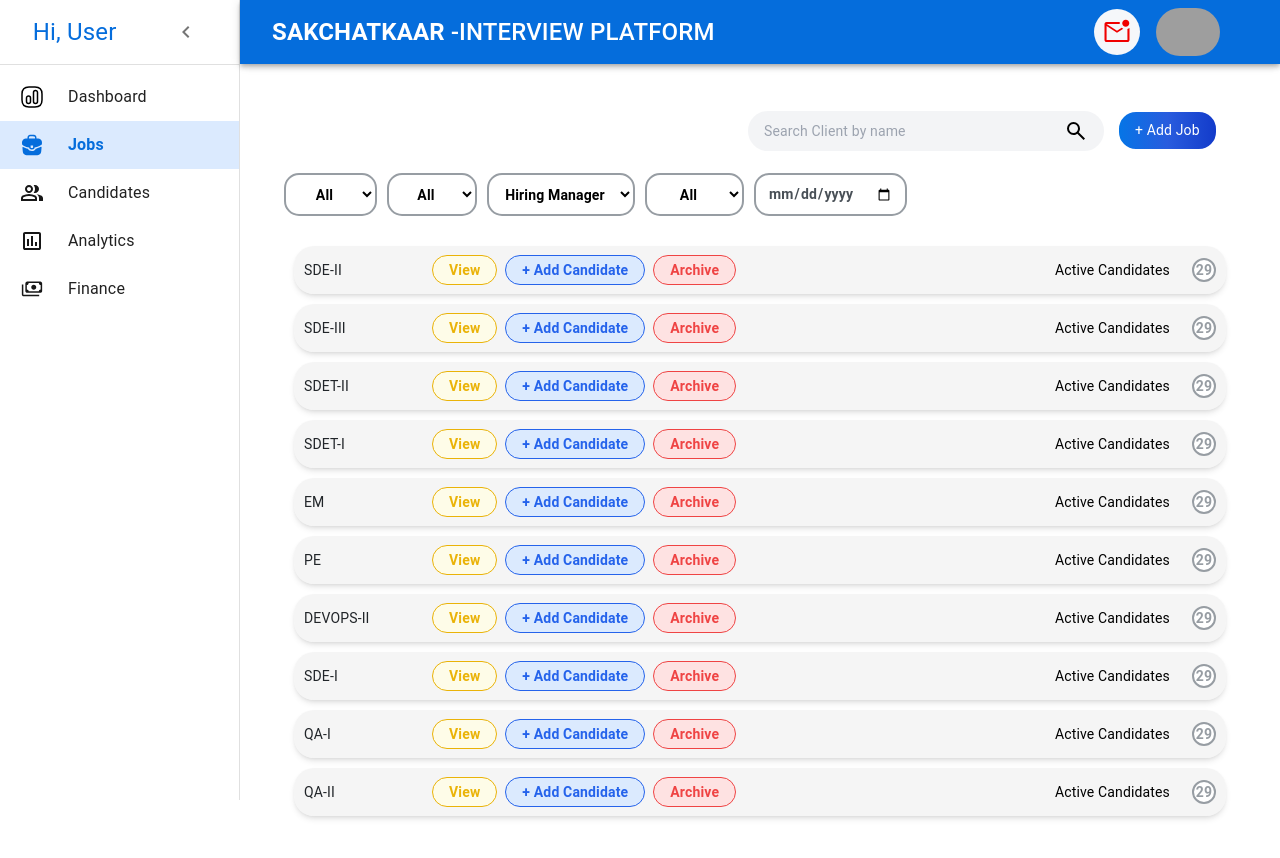
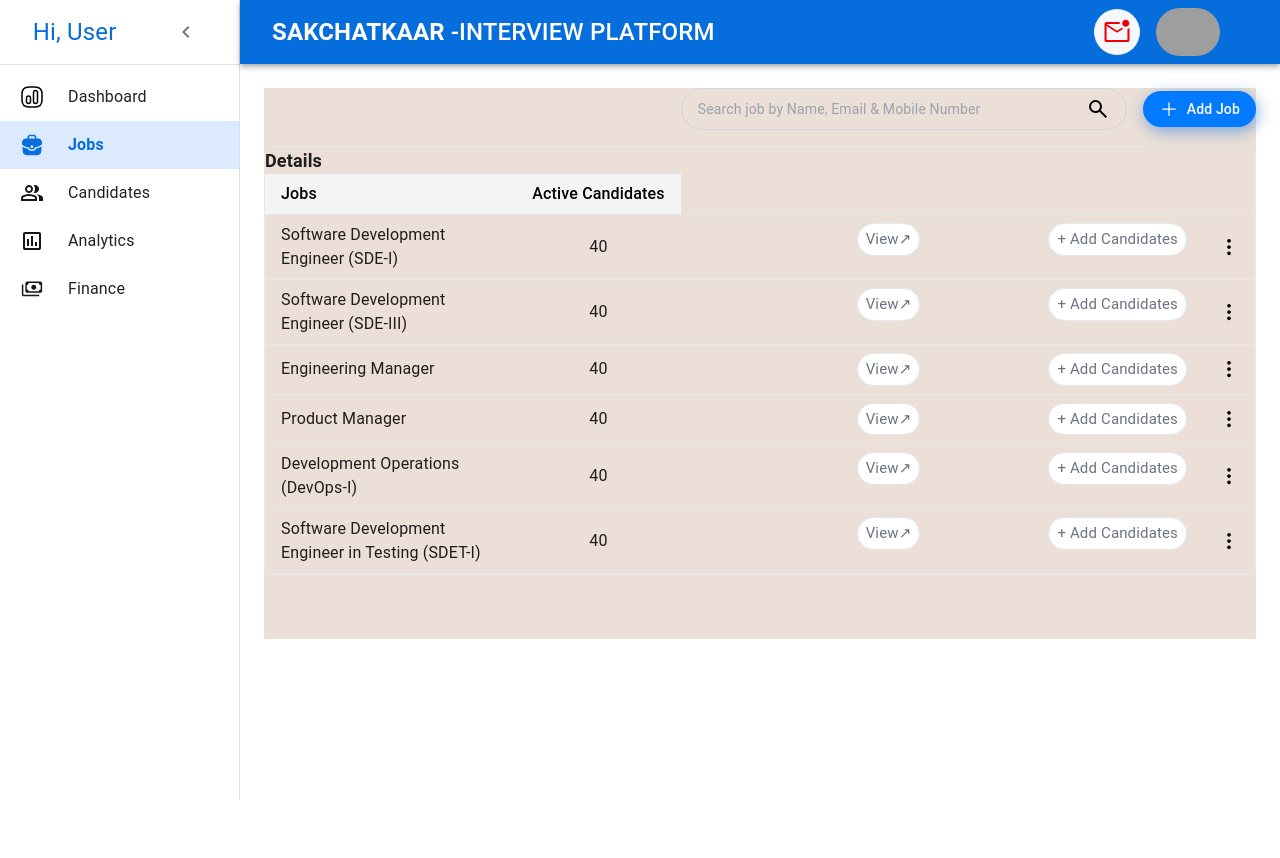
Before and after one commit to Roshan8319/Interview-Front, a React (Vite) app in the folder Frontend/: page /client/jobs in a window 1280 px wide. Shown: the top 858 px of the page. After the commit the page ends 800 px from the top, so only its background shows below. Built offline with nearby package versions, Linux system fonts and the light colour scheme; grey boxes are pictures that could not be loaded.

Commit message:
jobs table is updated

```diff
--- a/Frontend/src/Components/Client/InterviewPlatform/VerticalNavigationLinks/Jobs.jsx
+++ b/Frontend/src/Components/Client/InterviewPlatform/VerticalNavigationLinks/Jobs.jsx
@@ -1,150 +1,7 @@
 import React, { useState } from 'react';
 import { useLocation, useNavigate } from 'react-router-dom';
 
-const styles = {
-  body: {
-    fontFamily: 'Roboto, sans-serif',
-    margin: 0,
-    padding: '20px',
-    backgroundColor: '#fff',
-    color: '#212529',
-  },
-  header: {
-    display: 'flex',
-    justifyContent: 'flex-end',
-    alignItems: 'center',
-    gap: '10px',
-    marginBottom: '20px',
-  },
-  searchBar: {
-    display: 'flex',
-    alignItems: 'center',
-    backgroundColor: '#f0f0f0',
-    borderRadius: '20px',
-    padding: '8px 16px',
-    width: '300px',
-  },
-  searchInput: {
-    flex: 1,
-    border: 'none',
-    backgroundColor: 'transparent',
-    outline: 'none',
-    fontSize: '14px',
-    color: '#495057',
-  },
-  addJobButton: {
-    display: 'flex',
-    alignItems: 'center',
-    justifyContent: 'center',
-    backgroundColor: '#007AFF',
-    color: '#fff',
-    padding: '8px 16px',
-    borderRadius: '20px',
-    fontSize: '14px',
-    cursor: 'pointer',
-  },
-  filters: {
-    display: 'flex',
-    gap: '10px',
-    marginBottom: '20px',
-  },
-  select: {
-    fontWeight: '600',
-    padding: '8px 12px',
-    border: '2px solid #979DA3',
-    borderRadius: '15px',
-    fontSize: '14px',
-    color: '#000',
-    backgroundColor: '#fff',
-    cursor: 'pointer',
-  },
-  input: {
-    padding: '8px 12px',
-    border: '2px solid #979DA3',
-    borderRadius: '15px',
-    fontSize: '14px',
-    color: '#495057',
-    backgroundColor: '#fff',
-    cursor: 'pointer',
-    fontWeight: '600',
-  },
-  table: {
-    width: '100%',
-    borderCollapse: 'separate',
-    borderSpacing: '0 5px',
-    backgroundColor: '#fff',
-    borderRadius: '8px',
-    overflow: 'hidden',
-    padding: '10px',
-  },
-  row: {
-    backgroundColor: '#EBEBEB80',
-    borderRadius: '20px',
-    boxShadow: '0 2px 4px rgba(0, 0, 0, 0.1)',
-    display: 'flex',
-    alignItems: 'center',
-    justifyContent: 'space-between',
-    marginBottom: '10px',
-    padding: '10px 20px',
-    gap: '10px',
-    fontWeight: '600',
-  },
-  nameColumn: {
-    display: 'flex',
-    alignItems: 'center',
-    width: '150px',
-    textAlign: 'left',
-    gap: '10px',
-  },
-  circle: {
-    width: '24px',
-    height: '24px',
-    borderRadius: '50%',
-    backgroundColor: '#979797',
-    color: '#fff',
-    display: 'flex',
-    alignItems: 'center',
-    justifyContent: 'center',
-    fontSize: '14px',
-    fontWeight: '600',
-  },
-  btnGroup: {
-    display: 'flex',
-    gap: '10px',
-    transform: 'translateX(-30px)',
-  },
-  btn: {
-    padding: '6px 16px',
-    fontSize: '14px',
-    color: 'black',
-    backgroundColor: '#E8DEF8',
-    border: 'none',
-    borderRadius: '20px',
-    cursor: 'pointer',
-    transition: 'background-color 0.2s',
-  },
-  btnArchive: {
-    backgroundColor: '#FF0000',
-    color: 'black',
-    border: '1px solid black',
-  },
-  badgeContainer: {
-    display: 'flex',
-    alignItems: 'center',
-    gap: '10px',
-    marginLeft: 'auto',
-  },
-  badge: {
-    padding: '6px 12px',
-    fontSize: '16px',
-    borderRadius: '20px',
-    fontWeight: '600',
-    color: '#495057',
-    textAlign: 'center',
-    display: 'inline-block',
-    minWidth: '120px',
-  },
-};
+
 
 const Jobs = () => {
   const [isModalOpen, setIsModalOpen] = useState(false); // Modal state
@@ -162,6 +19,14 @@ const Jobs = () => {
     'QA-I',
     'QA-II',
   ];
+  const jobData = [
+  { title: "Software Development Engineer (SDE-I)", candidates: 40 },
+  { title: "Software Development Engineer (SDE-III)", candidates: 40 },
+  { title: "Engineering Manager", candidates: 40 },
+  { title: "Product Manager", candidates: 40 },
+  { title: "Development Operations (DevOps-I)", candidates: 40 },
+  { title: "Software Development Engineer in Testing (SDET-I)", candidates: 40 },
+];
 
   const handleArchiveClick = () => {
     setIsModalOpen(true);
@@ -172,140 +37,109 @@ const Jobs = () => {
   };
 
   return (
-    <div style={styles.body} className='text-[14px]' >
-      <div style={styles.header}>
-      <div className="flex items-center border-2 border-white bg-gray-100 rounded-full px-4 py-2 w-[360px] hover:border-2 hover:border-blue-500  ">
+    <div className='w-[100%] h-[100%] bg-[#EBDFD7] ' >
+    <div className='flex flex-col gap-y-4'>
+      <div className='' >
+        <div className="flex flex-col w-full justify-end sm:flex-row sm:items-center sm:space-x-4 space-y-4 sm:space-y-0 ml-auto">
+          {/* Search Input */}
+          <div className="flex items-center rounded-full px-4 py-2 w-[446px] border-gray-300 border focus-within:border-blue-700">
             <input
               type="text"
-              placeholder="Search Client by name"
+              placeholder="Search job by Name, Email & Mobile Number"
               className="flex-1 bg-transparent text-gray-600 outline-none text-sm"
             />
-            <svg xmlns="http://www.w3.org/2000/svg" height="24px" viewBox="0 -960 960 960" width="24px" fill="#000000"><path d="M784-120 532-372q-30 24-69 38t-83 14q-109 0-184.5-75.5T120-580q0-109 75.5-184.5T380-840q109 0 184.5 75.5T640-580q0 44-14 83t-38 69l252 252-56 56ZM380-400q75 0 127.5-52.5T560-580q0-75-52.5-127.5T380-760q-75 0-127.5 52.5T200-580q0 75 52.5 127.5T380-400Z" /></svg>
+            <svg
+              xmlns="http://www.w3.org/2000/svg"
+              height="24px"
+              viewBox="0 -960 960 960"
+              width="24px"
+              fill="#000000"
+            >
+              <path d="M784-120 532-372q-30 24-69 38t-83 14q-109 0-184.5-75.5T120-580q0-109 75.5-184.5T380-840q109 0 184.5 75.5T640-580q0 44-14 83t-38 69l252 252-56 56ZM380-400q75 0 127.5-52.5T560-580q0-75-52.5-127.5T380-760q-75 0-127.5 52.5T200-580q0 75 52.5 127.5T380-400Z" />
+            </svg>
           </div>
-        <div className=' h-[45px] w-[120px] flex items-center ' >
-        <button
-          className=' border-[3px] border-white bg-gradient-to-r bg-from-[#0575E6]-via-[#295cde]-to-[#133bca] hover:border-[3px] hover:border-blue-500 hover:bg-gradient-to-r from-[#0575E6] via-[#295cde] to-[#133bca]  '
-          style={styles.addJobButton}
-          onClick={() => navigate(`${location.pathname}/addjob`)}
-        >
-         + Add Job
-        </button>
+
+
+
+          {/* Add Client Button */}
+          <button
+            className="flex items-center justify-center space-x-2 bg-[#007AFF] text-white px-4 py-2 rounded-full text-sm font-medium w-full sm:w-auto shadow-[2px_4px_15px_rgba(5,109,220,0.5)]"
+            onClick={() => navigate(`${location.pathname}/addcandidate`)}>
+            <svg
+              xmlns="http://www.w3.org/2000/svg"
+              fill="none"
+              viewBox="0 0 24 24"
+              strokeWidth="1.5"
+              stroke="currentColor"
+              className="h-5 w-5"
+            >
+              <path
+                strokeLinecap="round"
+                strokeLinejoin="round"
+                d="M12 4.5v15m7.5-7.5h-15"
+              />
+            </svg>
+            <span> Add Job</span>
+          </button>
         </div>
       </div>
 
-      <div style={styles.filters}>
-        <select style={styles.select}  className='text-center  ' >
-          <option value="ALL">All</option>
-          <option value="SDE-II">SDE-II</option>
-          <option value="SDE-III">SDE-III</option>
-        </select>
-        <select style={styles.select}  className='text-center' >
-          <option value="ALL">All</option>
-          <option value="User">User</option>
-          <option value="Admin">Admin</option>
-        </select>
-        <select style={styles.select}  className='text-center' >
-          <option value="Hiring Manager">Hiring Manager</option>
-        </select>
-        <select style={styles.select} className='text-center' >
-          <option value="ALL">All</option>
-          <option value="Active">Active</option>
-          <option value="Inactive">Inactive</option>
-        </select>
-        <input type="date" style={styles.input} className='text-black' />
+
+
+
+
+
+
+      <div className=' w-[100%] bg-[] border rounded-lg ' >
+        <div>
+          <div className='font-bold text-[18px] ' >Details</div>
+          <div>
+            <table className='w-[100%] h-[100%] ' >
+            <thead>
+              <tr className="border-b bg-gray-100">
+                <th className="py-2 px-4 max-w-max text-start font-medium text-black ">Jobs</th>
+                <th className="py-2 px-4 max-w-max font-medium text-black whitespace-nowrap ">Active Candidates</th>
+
+              </tr>
+            </thead>
+            <tbody>
+              {jobData.map((job, index) => (
+                <tr key={index} className="border-b">
+                  <td className=" py-2 px-4 max-w-max text-start ">{job.title}</td>
+                  <td className=" py-2 px-4 max-w-max text-center ">{job.candidates}</td>
+                  <td className=" py-2 px-4 max-w-max flex gap-32 ml-40 ">
+                    <button >
+                      <div className='bg-white px-2 py-1 border rounded-full text-[15px] text-gray-500 ' >
+                      View↗
+                      </div>
+                    </button>
+                    <button > <div className='bg-white px-2 py-1 border rounded-full text-[15px] text-gray-500 whitespace-nowrap ' > + Add Candidates </div></button>
+                  </td>
+                  <td className='py-2 px-4 max-w-max text-center ml-[50%] ' >
+                    <svg fill="#000000" width="20px" height="20px" viewBox="0 0 32 32" enable-background="new 0 0 32 32" id="Glyph" version="1.1" xml:space="preserve" xmlns="http://www.w3.org/2000/svg" xmlns:xlink="http://www.w3.org/1999/xlink"><g id="SVGRepo_bgCarrier" stroke-width="0"></g><g id="SVGRepo_tracerCarrier" stroke-linecap="round" stroke-linejoin="round"></g><g id="SVGRepo_iconCarrier"><path d="M13,16c0,1.654,1.346,3,3,3s3-1.346,3-3s-1.346-3-3-3S13,14.346,13,16z" id="XMLID_294_"></path><path d="M13,26c0,1.654,1.346,3,3,3s3-1.346,3-3s-1.346-3-3-3S13,24.346,13,26z" id="XMLID_295_"></path><path d="M13,6c0,1.654,1.346,3,3,3s3-1.346,3-3s-1.346-3-3-3S13,4.346,13,6z" id="XMLID_297_"></path></g></svg>
+                  </td>
+                </tr>
+              ))}
+            </tbody>
+            </table>
+          </div>
+        </div>
+
       </div>
 
-      <div style={styles.table}  >
-        {rows.map((row, index) => (
-          <div key={index}  className='h-12 bg-[#EBEBEB80] rounded-[20px] shadow-md flex items-center justify-between mb-[10px] px-[10px] py-[20px] gap-[10px] font-semibold transition-all ease-linear delay-150 hover:-translate-y-[3px] hover:scale-40 hover:bg-[#ebebeb82] hover:border-[1px] hover:border-gray-400  '  >
-            <div style={styles.nameColumn} className='text-[14px] font-normal' >{row}</div>
-            <div  className="flex gap-2 transform -translate-x-8"  >
-              <button className="px-4 py-1 text-sm text-yellow-500 bg-yellow-50  border-[1px] border-yellow-500 rounded-full cursor-pointer duration-200 transition ease-linear delay-150 hover:-translate-y-1 hover:scale-40  "
-              onClick={() => navigate(`${location.pathname}/jobdetails`)}>View</button>
-              <button  className="px-4 py-1 text-sm text-blue-600 border-[1px] border-blue-600 bg-blue-100  rounded-full cursor-pointer transition-all ease-linear delay-150 hover:-translate-y-1 hover:scale-40
-               ">+ Add Candidate</button>
-              <button
-
-                 className="px-4 py-1 text-sm text-red-500 bg-red-100  border-[1px] border-red-500 rounded-full cursor-pointer  duration-200 transition ease-linear delay-150 hover:-translate-y-1 hover:scale-40 "
-                onClick={handleArchiveClick}
-              >
-                Archive
-              </button>
 
 
-            </div>
-            <div  className=' flex items-center gap-[10px] ml-auto ' >
-              <span className='px-3 py-1  font-normal text-[#000000] text-center inline-block min-w-[120px] rounded-full'>Active Candidates</span>
-              <div  className="w-6 h-6 rounded-full bg-white text-[#979DA3] border-[2px] border-[#979DA3] flex items-center justify-center text-sm font-semibold
-               " >29</div>
-            </div>
-          </div>
-        ))}
-      </div>
 
-      {/* Modal */}
-      {isModalOpen && (
-        <div
-          style={{
-            position: 'fixed',
-            top: 0,
-            left: 130,
-            width: '100%',
-            height: '100%',
-            backgroundColor: 'rgba(0, 0, 0, 0.5)',
-            display: 'flex',
-            justifyContent: 'center',
-            alignItems: 'center',
-          }}
-        >
-          <div
-            style={{
-              backgroundColor: '#fff',
-              padding: '20px',
-              borderRadius: '8px',
-              width: '300px',
-              textAlign: 'center',
-            }}
-          >
-            <h2 style={{fontSize:"20px",fontWeight:"600"}}>Reason for Archive</h2>
-            <button style={{ display: 'block', margin: '10px 0', border:"1px solid black", padding:"5px 70px ",borderRadius:"8px" }}>Position Filled</button>
-            <button style={{ display: 'block', margin: '10px 0', border:"1px solid black", padding:"5px 60px ",borderRadius:"8px" }}>Position On Hold</button>
-            <button style={{ display: 'block', margin: '10px 0', border:"1px solid black", padding:"5px 100px ",borderRadius:"8px" }}>Other</button>
-            <button
-              style={{
-                marginTop: '10px',
-                padding: '10px 20px',
-                backgroundColor: '#f5f2e6',
-                borderRadius: '25px',
-                border: '1px solid black',
-                marginRight:"10px"
-              }}
-              onClick={closeModal}
 
-            >
-              Cancel
-            </button>
-            <button
-              style={{
-                marginTop: '20px',
-                padding: '10px 20px',
-                backgroundColor: '#007AFF',
-                color: '#fff',
-                borderRadius: '25px',
-              }}
-              onClick={() => {
-                console.log('Archive Confirmed');
-                closeModal();
-              }}
-            >
-              Archive
-            </button>
 
-          </div>
-        </div>
-      )}
+
+
+
+
     </div>
-  );
-};
+    </div>
+  )
+}
+
 
 export default Jobs;
```
